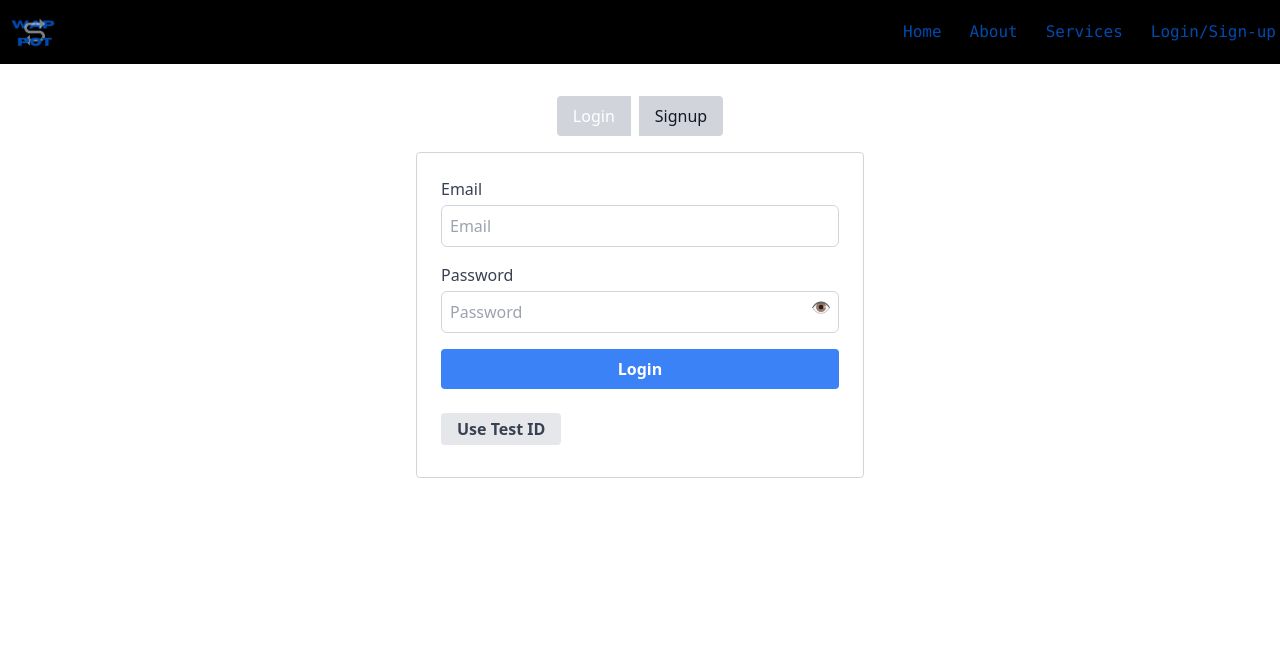
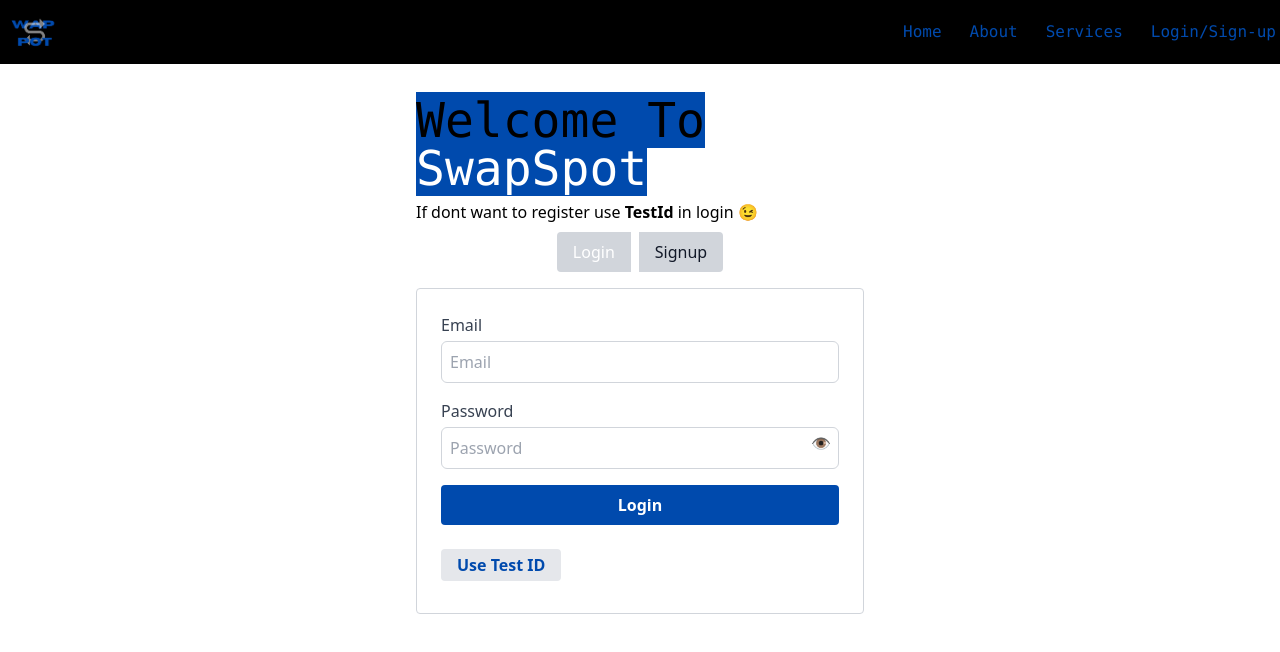
Before and after one commit to vishalpatil20/SwapSpot, a React (Vite) app in the folder frontend/: page /Login in a window 1280 px wide. Shown: the top 652 px of the page. Built offline with nearby package versions, Linux system fonts and the light colour scheme.

Commit message:
enchance login

```diff
--- a/frontend/src/components/Login.jsx
+++ b/frontend/src/components/Login.jsx
@@ -75,7 +75,7 @@ function Login({ setSuccessMessage, setErrorMessage }) {
       <div className="mb-6">
         <button
           type="submit"
-          className="w-full bg-blue-500 hover:bg-blue-700 text-white font-bold py-2 px-4 rounded focus:outline-none focus:shadow-outline"
+          className="w-full bg-[#004AAD] hover:bg-blue-700 text-white font-bold py-2 px-4 rounded focus:outline-none focus:shadow-outline"
         >
           Login
         </button>
@@ -84,7 +84,7 @@ function Login({ setSuccessMessage, setErrorMessage }) {
         <button
           type="button"
           onClick={handleUseTestId}
-          className="bg-gray-200 hover:bg-gray-300 text-gray-700 font-bold py-1 px-4 rounded focus:outline-none focus:shadow-outline"
+          className="bg-gray-200 hover:bg-gray-300 text-[#004AAD] font-bold py-1 px-4 rounded focus:outline-none focus:shadow-outline"
         >
           Use Test ID
         </button>
--- a/frontend/src/components/LoginSignUpForm.jsx
+++ b/frontend/src/components/LoginSignUpForm.jsx
@@ -15,12 +15,16 @@ function LoginSignUpForm() {
     <div className="container mx-auto mt-8 px-4">
       <div className="flex justify-center">
         <div className="w-full max-w-md">
+          <div>
+            <span className="bg-[#004AAD] font-mono text-5xl">Welcome To <span className="text-white">SwapSpot</span></span>
+            <h2 className="py-2">If dont want to register use <span className="font-bold">TestId</span> in login &#x1F609;</h2>
+          </div>
           <div className="flex justify-center mb-4">
             <button
               onClick={() => handleTabChange("login")}
               className={`mr-2 py-2 px-4 bg-gray-300 text-gray-900 rounded-tl rounded-bl transition-colors duration-300 ease-in-out ${
                 activeTab === "login"
-                  ? "bg-blue-500 text-white"
+                  ? "bg-[#004AAD] text-white"
                   : "hover:bg-blue-200 hover:text-blue-800"
               }`}
             >
@@ -30,7 +34,7 @@ function LoginSignUpForm() {
               onClick={() => handleTabChange("signup")}
               className={`py-2 px-4 bg-gray-300 text-gray-900 rounded-tr rounded-br transition-colors duration-300 ease-in-out ${
                 activeTab === "signup"
-                  ? "bg-blue-500 text-white"
+                  ? "bg-[#004AAD] text-white"
                   : "hover:bg-blue-200 hover:text-blue-800"
               }`}
             >
--- a/frontend/src/components/Navbar.jsx
+++ b/frontend/src/components/Navbar.jsx
@@ -12,7 +12,7 @@ const Navbar = () => {
         </Link>
         </div>
         <div className="flex space-x-7 font-mono">
-        <Link to="/Home" className="text-[#004AAD] hover:text-white">Home</Link>
+        <Link to="/" className="text-[#004AAD] hover:text-white">Home</Link>
         <Link to="/Aboutme" className="text-[#004AAD] hover:text-white">About</Link>
         <Link to="/services" className="text-[#004AAD] hover:text-white">Services</Link>
         <Link to="/Login" className="text-[#004AAD]   hover:text-white">Login/Sign-up</Link>
--- a/frontend/src/components/Signup.jsx
+++ b/frontend/src/components/Signup.jsx
@@ -72,7 +72,7 @@ function Signup({ setSuccessMessage, setErrorMessage }) {
       <div className="mb-6">
         <button
           type="submit"
-          className="w-full bg-blue-500 hover:bg-blue-700 text-white font-bold py-2 px-4 rounded focus:outline-none focus:shadow-outline"
+          className="w-full bg-[#004AAD] hover:bg-blue-700 text-white font-bold py-2 px-4 rounded focus:outline-none focus:shadow-outline"
         >
           Sign up
         </button>
--- a/frontend/src/main.jsx
+++ b/frontend/src/main.jsx
@@ -18,7 +18,7 @@ const router = createBrowserRouter([
     errorElement:<ErrorPage/>,
     children :[
       {
-        path: "/Home",
+        path: "/",
         element: <Home/>,
         errorElement:<ErrorPage/>,
       },
```
